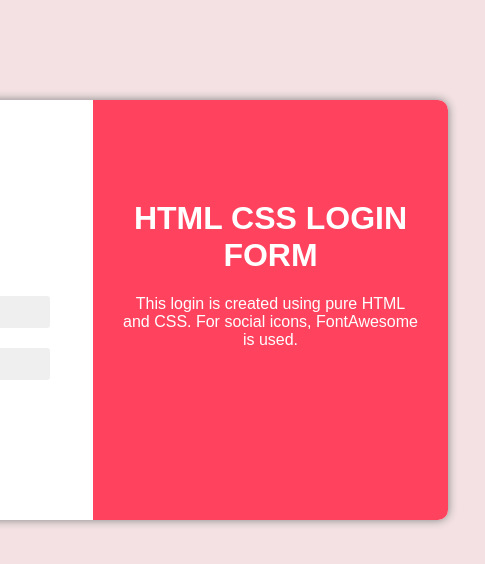
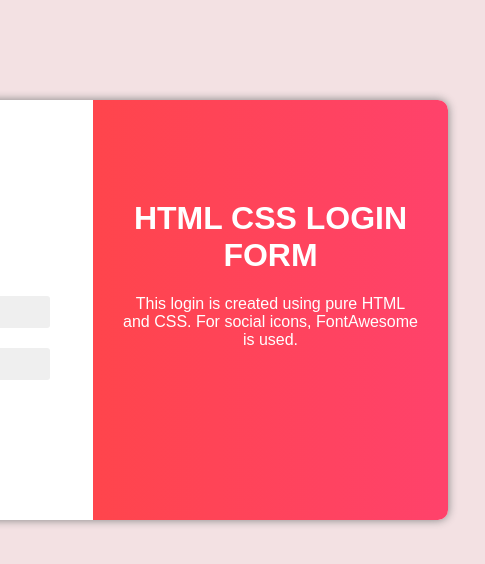
Before and after one commit to estebanovic/login-html-css, a plain HTML site: page index.html in a window 1280 px wide. Shown: the full height of the page, 547-1032 px from the left. Drawn offline with Linux system fonts and the light colour scheme.

Commit message:
Update style.css

```diff
--- a/style.css
+++ b/style.css
@@ -52,7 +52,7 @@ button{
     margin: 0;
     float: left;
     border-radius: 0px 10px 10px 0px;
-    background-color: #ff435f;
+    background: linear-gradient(to right, #ff454c, #ff426b);
     text-align: center;
     color: white;
 }
```
